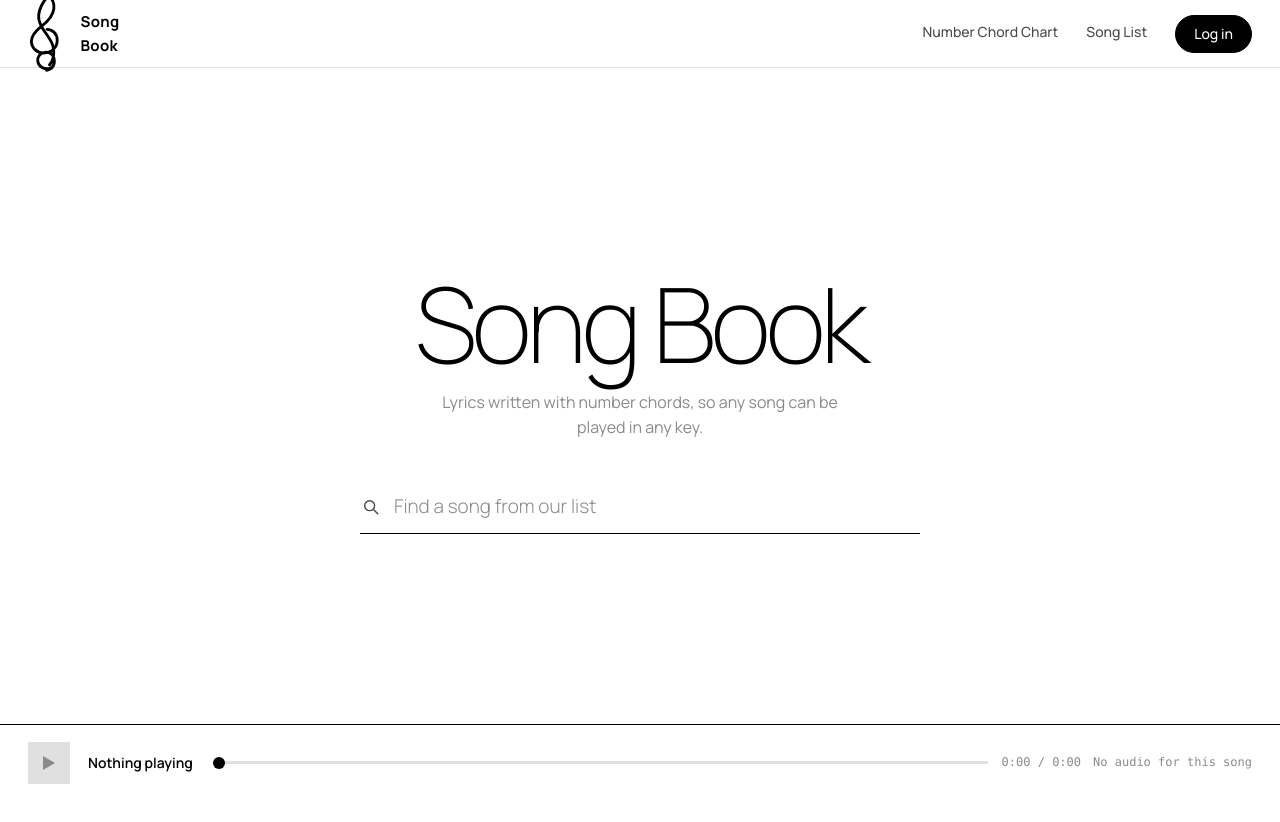
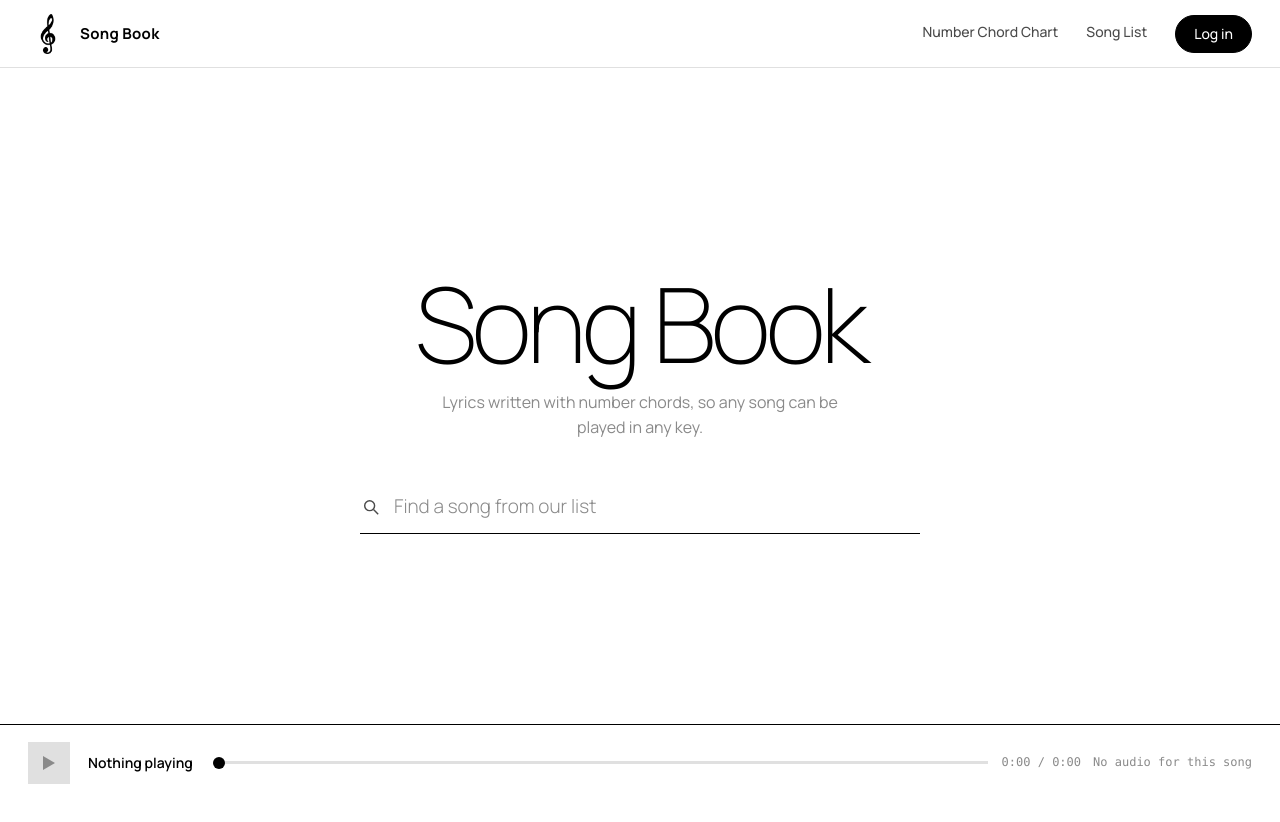
Before and after one commit to dyerilinnn/bfc-song-book, a website: page public/index.html in a window 1280 px wide. Drawn offline with Linux system fonts and the light colour scheme; no server answers.

Commit message:
Replace SVG logo with image logo

```diff
--- a/public/index.html
+++ b/public/index.html
@@ -15,9 +15,7 @@
 <nav class="nav">
   <a class="brand" href="#/" aria-label="Song Book home">
     <!-- G clef -->
-    <svg viewBox="0 0 24 48" fill="none" stroke="currentColor" stroke-width="1.7" stroke-linecap="round" stroke-linejoin="round" aria-hidden="true">
-      <path d="M13.2 44.6c-3.6.9-6.9-1-7.4-4.1-.4-2.6 1.4-5 4.1-5.4 2.6-.4 5 1.1 5.5 3.6.9 4.7-1.6 6.3-4.5 7M12 1.6C9 5 6.6 9 6.3 13.2c-.3 3.8 1.2 6.3 3.4 9.4 2.1 3 4.6 6 5.3 9.6.8 4.2-.4 8-2.3 10.4M12 1.6c2.3 1.5 3.6 4.4 3.3 7.6-.4 4.4-3.7 7.6-7.2 10.4C4.9 22.1 2 24.9 2 28.6c0 3.9 3.3 6.9 7.3 6.9 4.6 0 8-3.3 8-7.6 0-3.6-2.6-6.4-6-6.4"/>
-    </svg>
+    <img src="/images/logo.png" alt="Song Book logo">
     <span>Song Book</span>
   </a>
   <div class="nav-links" id="nav-links"></div>
```
